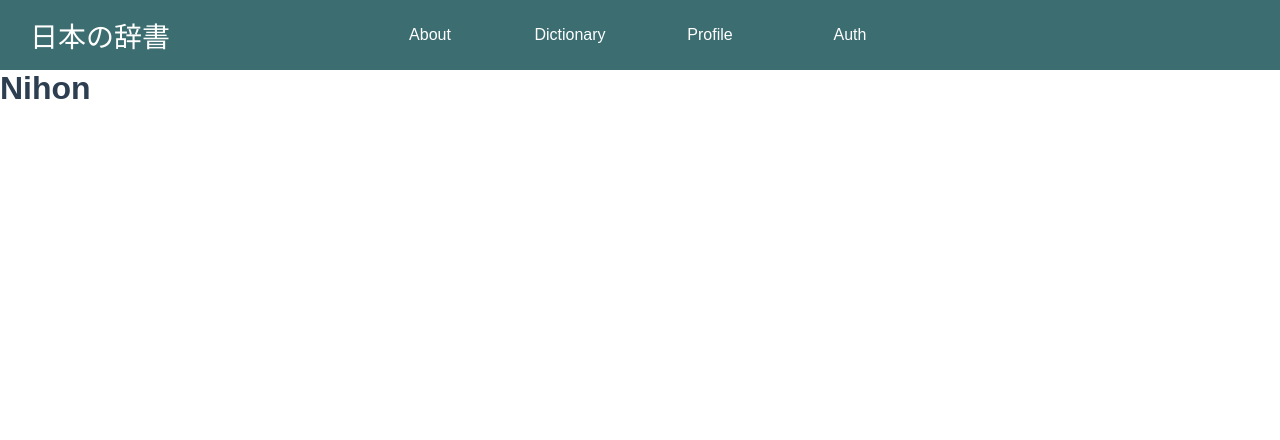
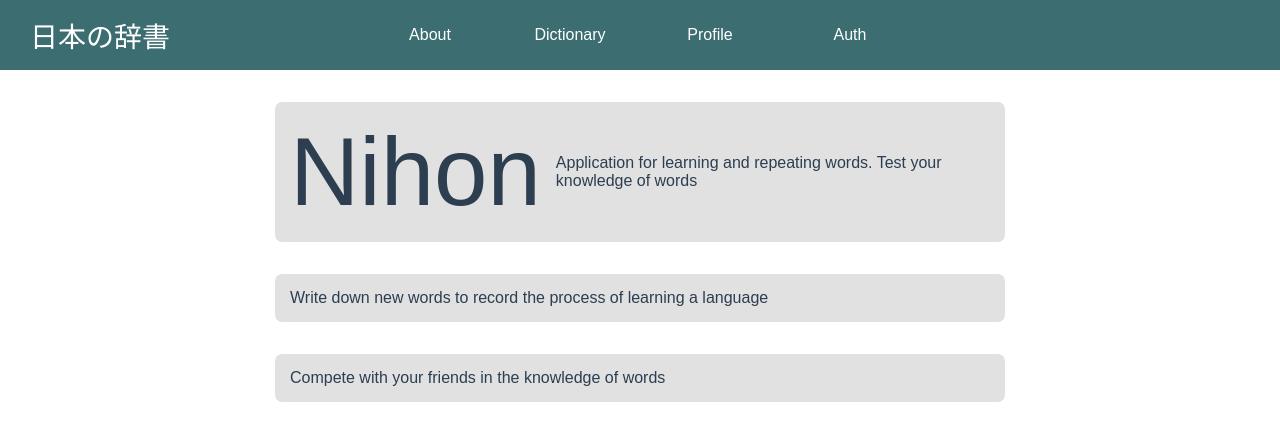
Before and after one commit to tmazitov/nihon_frontend, a Vue app: page /#/ in a window 1280 px wide. Shown: the top 440 px of the page. Built offline with nearby package versions, Linux system fonts and the light colour scheme; a web font is replaced by a local one.

Commit message:
add content to about page

```diff
--- a/src/pages/About.vue
+++ b/src/pages/About.vue
@@ -1,8 +1,19 @@
 <template>
-    <div class="about__page">
-        <h1>
-            Nihon
-        </h1>
+    <div class="fcc about__page">
+        <div class="fcc title__cont card">
+            <div class="title">Nihon</div>
+            <div class="descriprion">
+                Application for learning and repeating words. Test your knowledge of words
+            </div>
+        </div>
+
+        <div class="card">
+            Write down new words to record the process of learning a language
+        </div>
+
+        <div class="card">
+            Compete with your friends in the knowledge of words
+        </div>
     </div>
 </template>
 
@@ -11,3 +22,23 @@ export default {
     name: 'AboutPage',
 }
 </script>
+
+<style scoped>
+.card{
+    border-radius: 7px;
+    background: #e1e1e1;
+    margin-top: 32px;
+    width: 700px;
+    padding: 15px;
+}
+.about__page{
+    flex-direction: column;
+}
+.title__cont{
+    gap: 15px;
+}
+
+.title{
+    font-size: 96px
+}
+</style>
```
